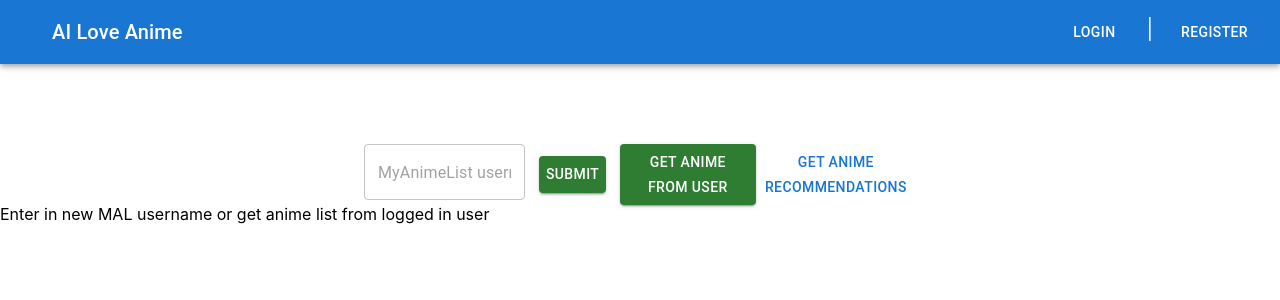
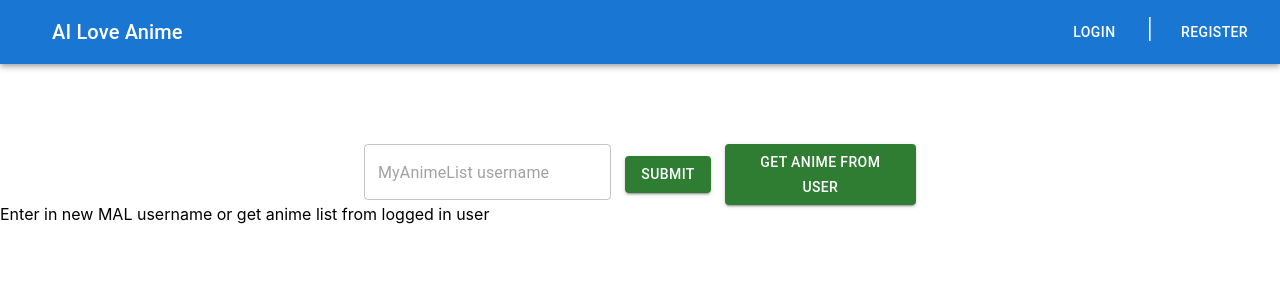
Before and after one commit to dhess268/AI-love-anime, a React (Create React App) app in the folder frontend/: page / in a window 1280 px wide. Shown: the top 300 px of the page. Built offline with nearby package versions, Linux system fonts and the light colour scheme.

Commit message:
fix styling

```diff
--- a/frontend/src/components/AnimeListInput.js
+++ b/frontend/src/components/AnimeListInput.js
@@ -56,7 +56,6 @@ export default function AnimeListInput({ setAnime }) {
       >
         Get Anime from user
       </Button>
-      <Button>Get Anime Recommendations</Button>
     </Container>
   );
 }
```
